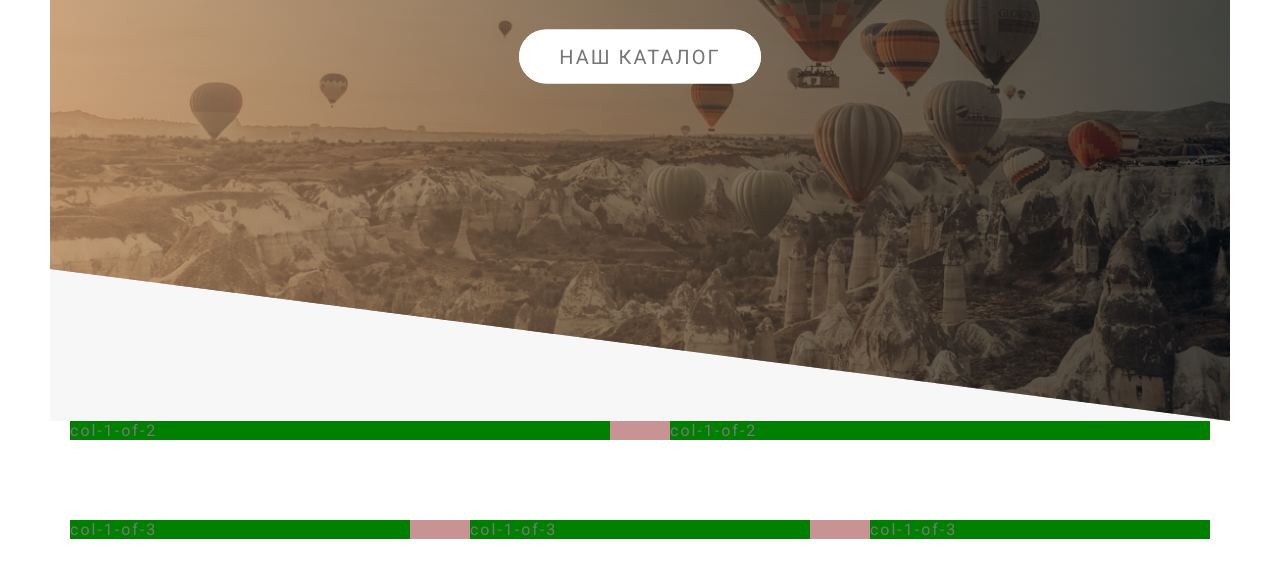
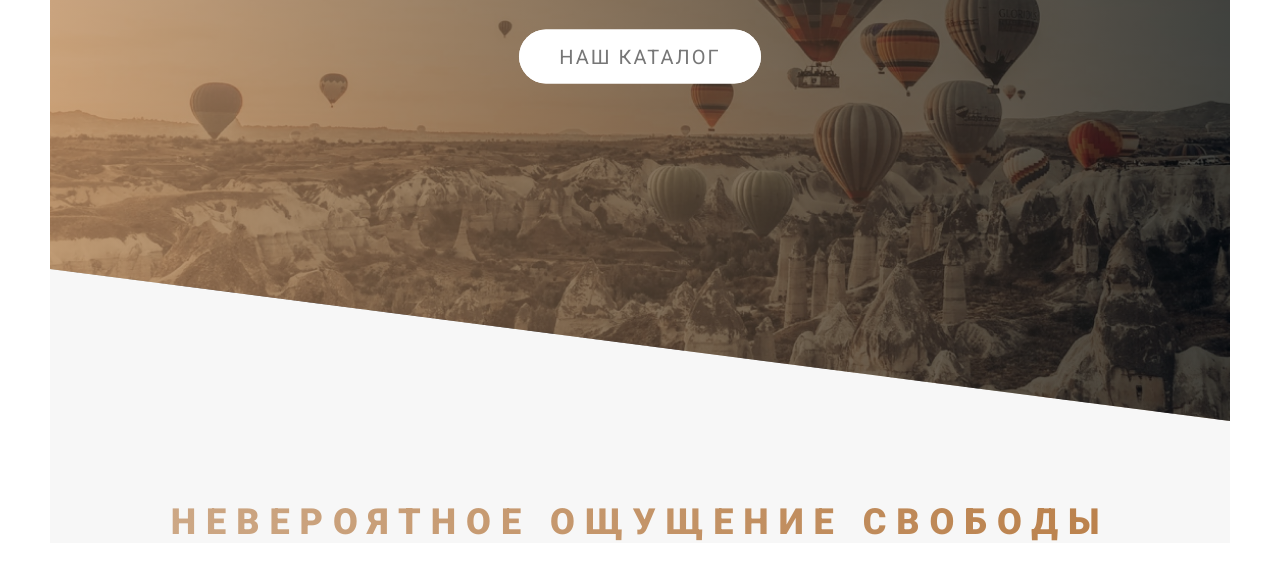
Before and after one commit to AleksandrVisik/Project-ballons, a plain HTML site: page index.html in a window 1280 px wide. Shown: the part 389-952 px from the top of the page. Drawn offline with Linux system fonts and the light colour scheme.

Commit message:
add title-secondary

```diff
--- a/SASS/abstract/_viriable.sass
+++ b/SASS/abstract/_viriable.sass
@@ -13,6 +13,9 @@ $color-white: #ffffff
 // Тень для кнопок
 $box-shadow: (0px 4px 4px 0px rgba(0, 0, 0, 0.30))
 
+// Тень для текстф
+$h2-shadow: 0rem .4rem .4rem rgba($color-black, .25)
+
 
 $margin-vertical-big: 8rem
 $grid-width: 114rem
--- a/SASS/base/_typography.sass
+++ b/SASS/base/_typography.sass
@@ -37,3 +37,19 @@ body
         animation-timing-function: ease
         backface-visibility: hidden
         margin-bottom: 6.5rem
+
+.title-secondary
+    text-align: center
+    display: inline-block
+    font-size: 3.6rem
+    letter-spacing: 1rem
+    text-transform: uppercase
+    font-weight: 800
+    background: linear-gradient(90deg, rgba($color-brown-light, 0.70) 0.03%, rgba($color-brown-dark, 0.70) 99.94%)
+    -webkit-background-clip: text
+    color: transparent
+    transition: all .4s
+    backface-visibility: hidden
+    &:hover
+        transform: skewY(1deg) skewX(1deg) scale(1.1)
+        text-shadow: $h2-shadow
--- a/SASS/base/_utilities.sass
+++ b/SASS/base/_utilities.sass
@@ -0,0 +1,4 @@
+.text-aling-center
+    text-align: center
+.margin-bottom-80px
+    margin-bottom: 8rem
--- a/SASS/pages/_home.sass
+++ b/SASS/pages/_home.sass
@@ -0,0 +1,2 @@
+.section-about
+    padding-top: 8rem
--- a/index.html
+++ b/index.html
@@ -28,9 +28,17 @@
           <a href="#" class="btn btn_animated">наш каталог</a>
         </div>
       </header>
+
+      <main>
+        <section class="section-about">
+          <div class="text-aling-center margin-bottom-80px">
+            <h2 class="title-secondary">Невероятное ощущение свободы</h2>
+          </div>
+        </section>
+      </main>
     </div>
 
-    <section class="grid-test">
+    <!-- <section class="grid-test">
       <div class="row">
         <div class="col-1-of-2">col-1-of-2</div>
         <div class="col-1-of-2">col-1-of-2</div>
@@ -66,6 +74,6 @@
 
       </div>
 
-    </section>
+    </section> -->
   </body>
 </html>
```
Also changed, not shown: css/style.css, 1 other file.
